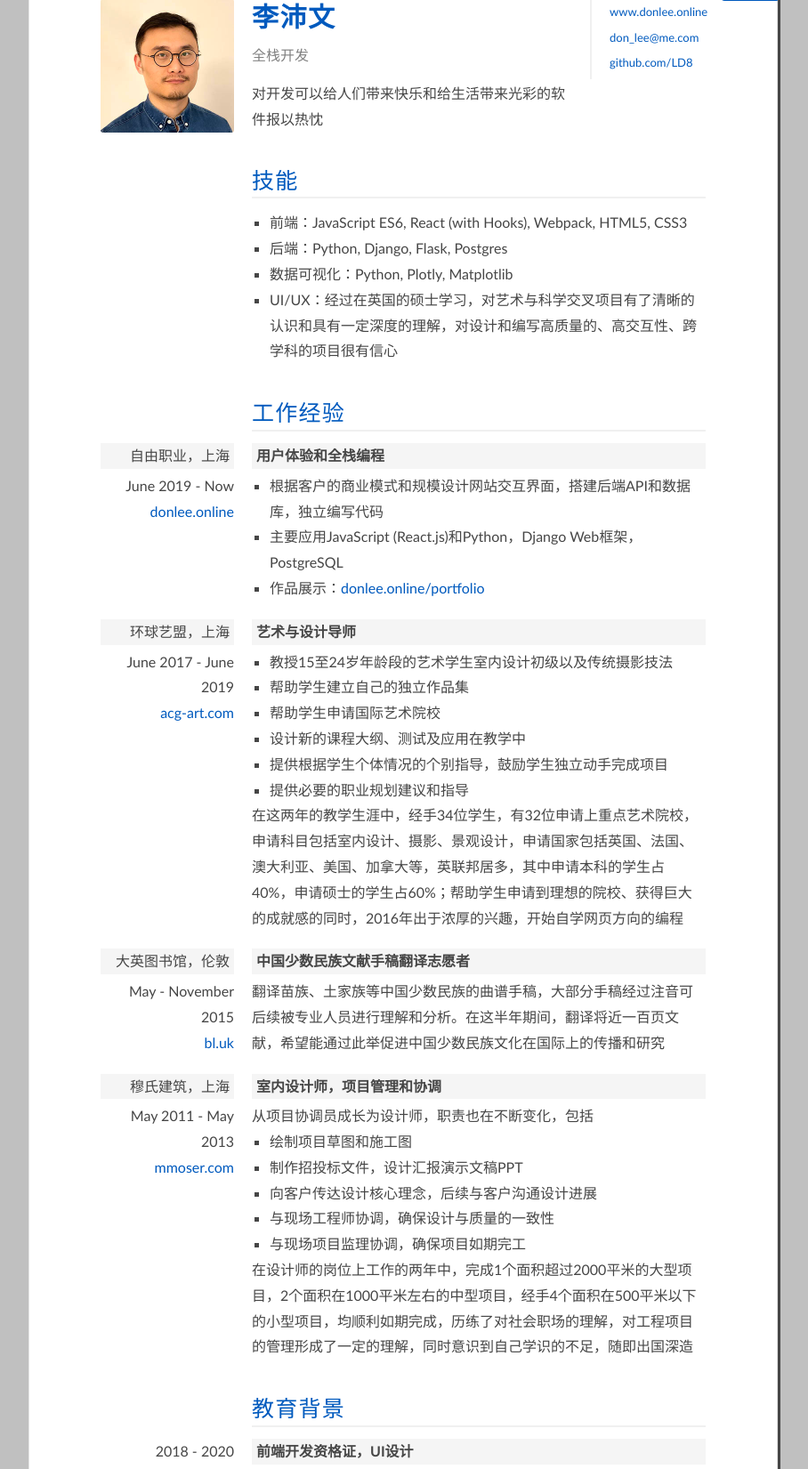
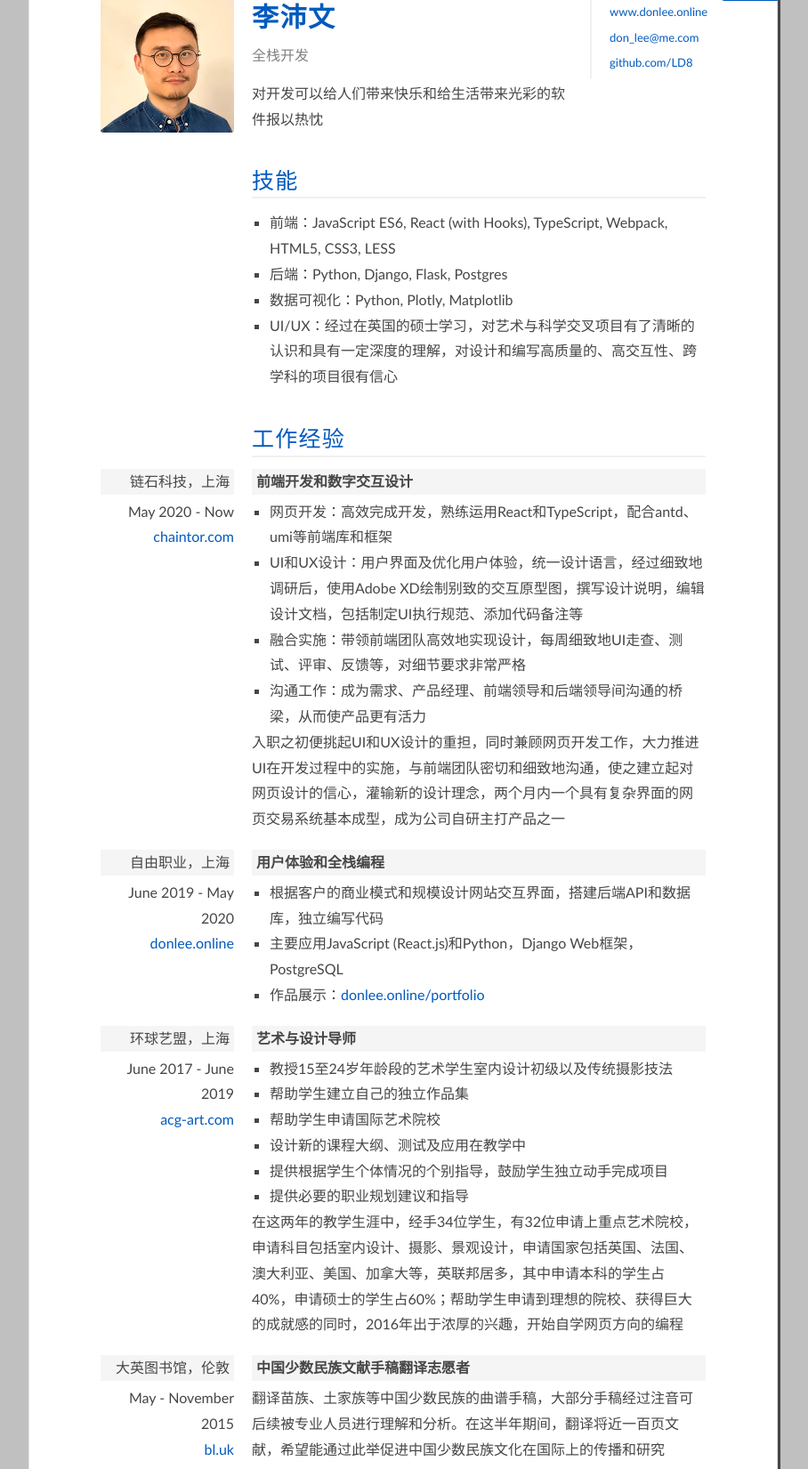
Before and after one commit to LD8/donlee, a Django app: page /cv-zh/ in a window 1280 px wide. Shown: the part 137-1788 px from the top of the page at 89% size, without its empty margins (187-1095 px from the left). Run offline with Django 3.2, Linux system fonts and the light colour scheme.

Commit message:
update: cv

```diff
--- a/frontend/templates/frontend/cv_zh.html
+++ b/frontend/templates/frontend/cv_zh.html
@@ -60,7 +60,7 @@
       <div class="aside"></div>
       <div class="details">
         <ul>
-          <li>前端：JavaScript ES6, React (with Hooks), Webpack, HTML5, CSS3</li>
+          <li>前端：JavaScript ES6, React (with Hooks), TypeScript, Webpack, HTML5, CSS3, LESS</li>
           <li>后端：Python, Django, Flask, Postgres</li>
           <li>数据可视化：Python, Plotly, Matplotlib</li>
           <li>UI/UX：经过在英国的硕士学习，对艺术与科学交叉项目有了清晰的认识和具有一定深度的理解，对设计和编写高质量的、高交互性、跨学科的项目很有信心</li>
@@ -76,8 +76,28 @@
 
     <div class="sub-container">
       <div class="aside">
+        <p class="company-name">链石科技，上海</p>
+        <p class="year">May 2020 - Now</p>
+        <a target="_blank" rel="noopener noreferrer" href="http://www.chaintor.com/">
+          chaintor.com
+        </a>
+      </div>
+      <div class="details">
+        <h4>前端开发和数字交互设计</h4>
+        <ul>
+          <li>网页开发：高效完成开发，熟练运用React和TypeScript，配合antd、umi等前端库和框架</li>
+          <li>UI和UX设计：用户界面及优化用户体验，统一设计语言，经过细致地调研后，使用Adobe XD绘制别致的交互原型图，撰写设计说明，编辑设计文档，包括制定UI执行规范、添加代码备注等</li>
+          <li>融合实施：带领前端团队高效地实现设计，每周细致地UI走查、测试、评审、反馈等，对细节要求非常严格</li>
+          <li>沟通工作：成为需求、产品经理、前端领导和后端领导间沟通的桥梁，从而使产品更有活力</li>
+        </ul>
+        <p>入职之初便挑起UI和UX设计的重担，同时兼顾网页开发工作，大力推进UI在开发过程中的实施，与前端团队密切和细致地沟通，使之建立起对网页设计的信心，灌输新的设计理念，两个月内一个具有复杂界面的网页交易系统基本成型，成为公司自研主打产品之一</p>
+      </div>
+    </div>
+
+    <div class="sub-container">
+      <div class="aside">
         <p class="company-name">自由职业，上海</p>
-        <p class="year">June 2019 - Now</p>
+        <p class="year">June 2019 - May 2020</p>
         <a target="_blank" rel="noopener noreferrer" href="http://www.donlee.online">
           donlee.online
         </a>
@@ -92,7 +112,6 @@
         </ul>
         <!-- <p>{ending && ending}</p> -->
       </div>
-    </div>
     </div>
 
     <div class="sub-container">
@@ -117,7 +136,6 @@
         <p>在这两年的教学生涯中，经手34位学生，有32位申请上重点艺术院校，申请科目包括室内设计、摄影、景观设计，申请国家包括英国、法国、澳大利亚、美国、加拿大等，英联邦居多，其中申请本科的学生占40%，申请硕士的学生占60%；帮助学生申请到理想的院校、获得巨大的成就感的同时，2016年出于浓厚的兴趣，开始自学网页方向的编程</p>
       </div>
     </div>
-    </div>
 
     <div class="sub-container">
       <div class="aside">
@@ -131,7 +149,6 @@
         <h4>中国少数民族文献手稿翻译志愿者</h4>
         <p>翻译苗族、土家族等中国少数民族的曲谱手稿，大部分手稿经过注音可后续被专业人员进行理解和分析。在这半年期间，翻译将近一百页文献，希望能通过此举促进中国少数民族文化在国际上的传播和研究</p>
       </div>
-    </div>
     </div>
 
     <div class="sub-container">
```
Also changed, not shown: frontend/templates/frontend/cv.html (+21 -4 lines).
